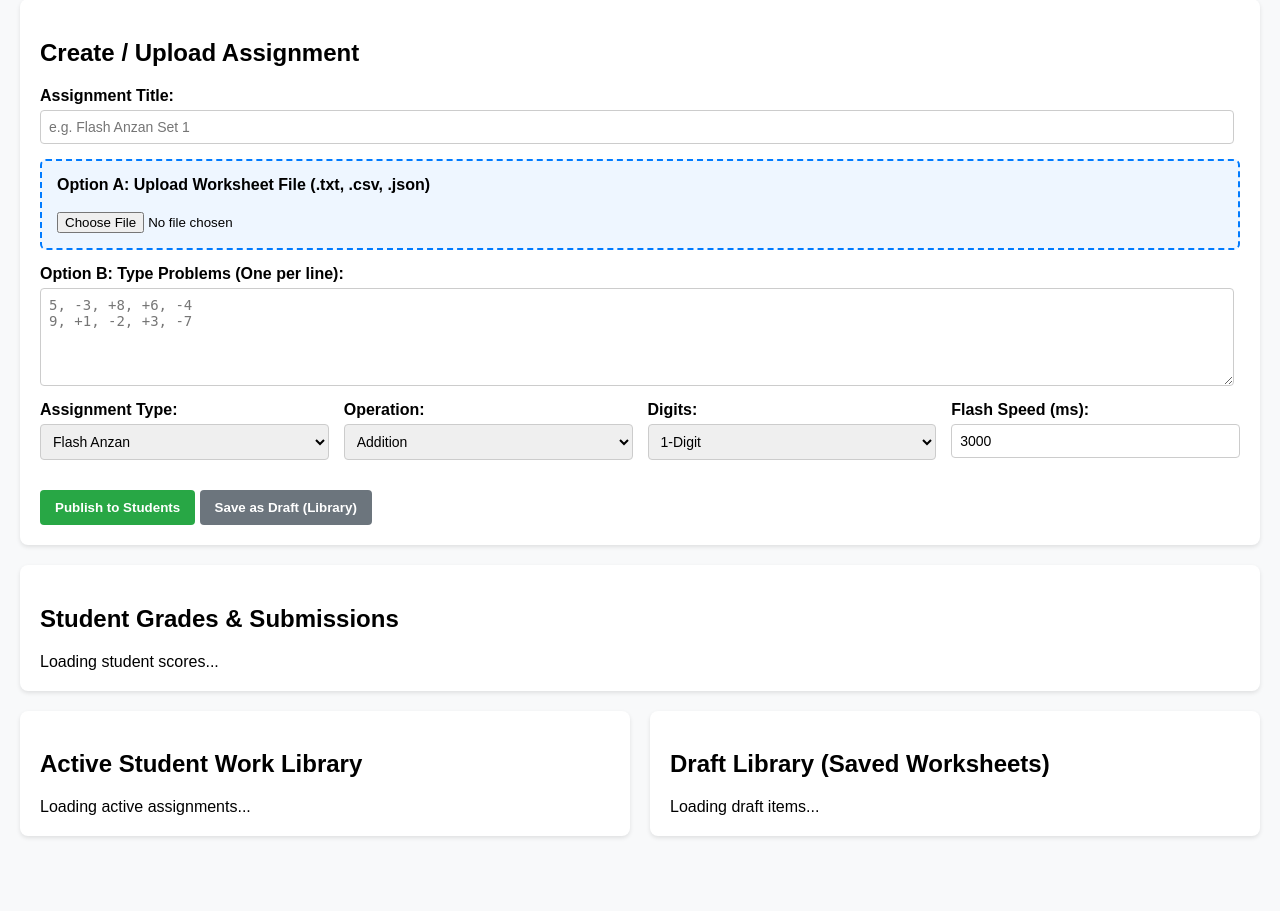
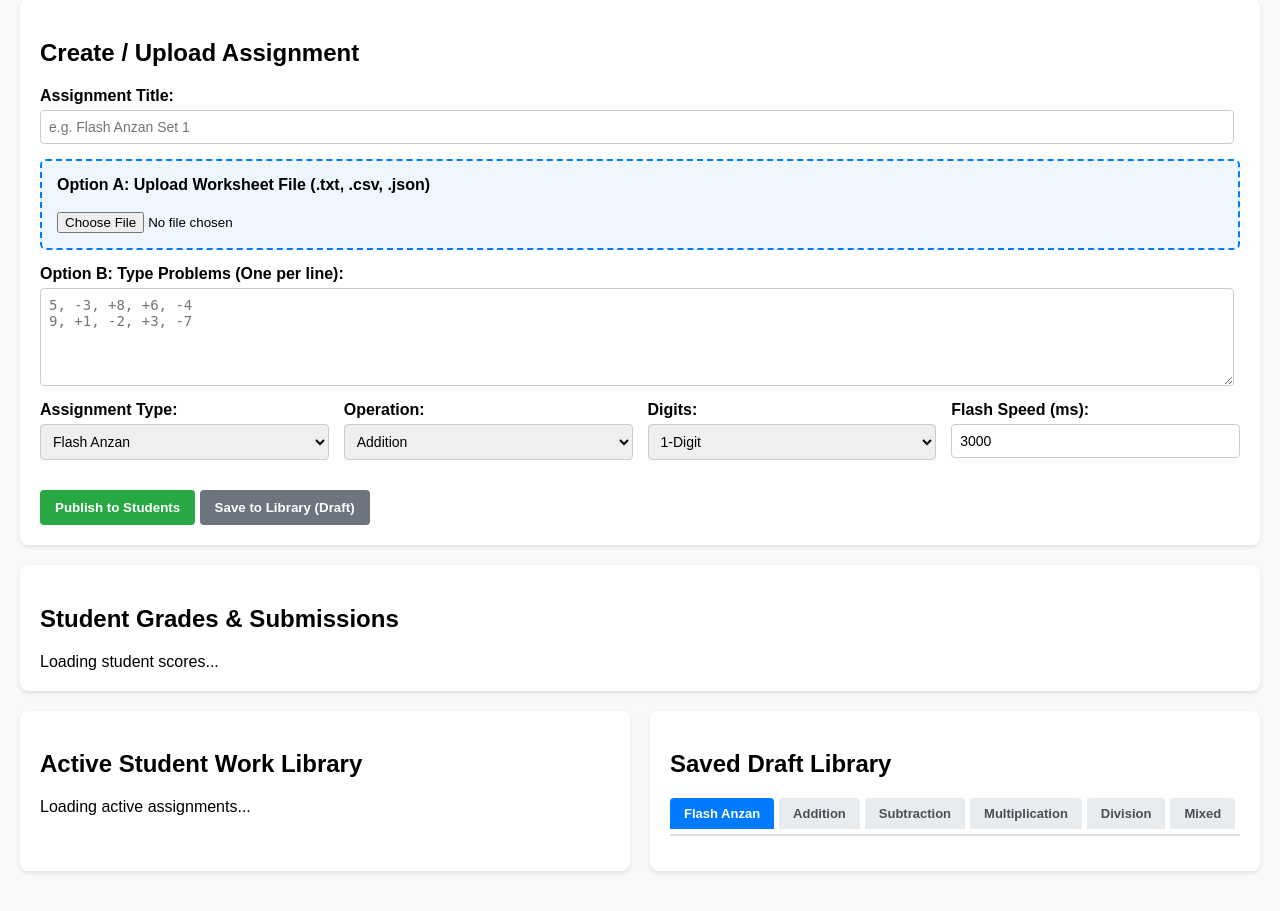
Before and after one commit to BuWiz/soroban-grader, a Flask app: page /teacher in a window 1280 px wide. Shown: the part 81-992 px from the top of the page. Before the commit the page ends 919 px from the top, so only its background shows below. Run offline with Flask 3, Linux system fonts and the light colour scheme; data that the repository does not hold is empty.

Commit message:
Add assign button and tabbed category library for teacher portal

```diff
--- a/templates/teacher.html
+++ b/templates/teacher.html
@@ -20,6 +20,13 @@
         .grade-item { padding: 10px; border-bottom: 1px solid #eee; display: flex; justify-content: space-between; align-items: center; }
         .item-row { display: flex; justify-content: space-between; align-items: center; padding: 10px 0; border-bottom: 1px solid #eee; }
         .actions { display: flex; align-items: center; }
+
+        /* Category Library Tabs */
+        .tab-bar { display: flex; gap: 5px; margin-bottom: 15px; border-bottom: 2px solid #ddd; overflow-x: auto; padding-bottom: 5px; }
+        .tab-btn { padding: 8px 14px; border: none; background: #e9ecef; border-radius: 4px 4px 0 0; cursor: pointer; font-weight: bold; color: #495057; font-size: 13px; }
+        .tab-btn.active { background: #007bff; color: white; }
+        .tab-content { display: none; }
+        .tab-content.active { display: block; }
     </style>
 </head>
 <body>
@@ -82,7 +89,7 @@
             </div>
 
             <button type="button" onclick="submitWorksheet('published')" class="btn btn-green">Publish to Students</button>
-            <button type="button" onclick="submitWorksheet('draft')" class="btn btn-gray">Save as Draft (Library)</button>
+            <button type="button" onclick="submitWorksheet('draft')" class="btn btn-gray">Save to Library (Draft)</button>
         </form>
     </div>
 
@@ -96,13 +103,36 @@
             <h2>Active Student Work Library</h2>
             <div id="assignedList">Loading active assignments...</div>
         </div>
+
+        <!-- Categorized Library Section -->
         <div class="card">
-            <h2>Draft Library (Saved Worksheets)</h2>
-            <div id="libraryList">Loading draft items...</div>
+            <h2>Saved Draft Library</h2>
+            <div class="tab-bar">
+                <button class="tab-btn active" onclick="switchTab('tab-flash', this)">Flash Anzan</button>
+                <button class="tab-btn" onclick="switchTab('tab-addition', this)">Addition</button>
+                <button class="tab-btn" onclick="switchTab('tab-subtraction', this)">Subtraction</button>
+                <button class="tab-btn" onclick="switchTab('tab-multiplication', this)">Multiplication</button>
+                <button class="tab-btn" onclick="switchTab('tab-division', this)">Division</button>
+                <button class="tab-btn" onclick="switchTab('tab-mixed', this)">Mixed</button>
+            </div>
+
+            <div id="tab-flash" class="tab-content active"></div>
+            <div id="tab-addition" class="tab-content"></div>
+            <div id="tab-subtraction" class="tab-content"></div>
+            <div id="tab-multiplication" class="tab-content"></div>
+            <div id="tab-division" class="tab-content"></div>
+            <div id="tab-mixed" class="tab-content"></div>
         </div>
     </div>
 
     <script>
+        function switchTab(tabId, btn) {
+            document.querySelectorAll('.tab-content').forEach(c => c.classList.remove('active'));
+            document.querySelectorAll('.tab-btn').forEach(b => b.classList.remove('active'));
+            document.getElementById(tabId).classList.add('active');
+            btn.classList.add('active');
+        }
+
         function handleFileUpload(event) {
             const file = event.target.files[0];
             if (!file) return;
@@ -177,10 +207,19 @@
                 const data = await res.json();
 
                 const assignedContainer = document.getElementById('assignedList');
-                const libraryContainer = document.getElementById('libraryList');
+                assignedContainer.innerHTML = '';
 
-                assignedContainer.innerHTML = '';
-                libraryContainer.innerHTML = '';
+                // Tab Containers
+                const tabs = {
+                    flash: document.getElementById('tab-flash'),
+                    addition: document.getElementById('tab-addition'),
+                    subtraction: document.getElementById('tab-subtraction'),
+                    multiplication: document.getElementById('tab-multiplication'),
+                    division: document.getElementById('tab-division'),
+                    mixed: document.getElementById('tab-mixed')
+                };
+
+                Object.values(tabs).forEach(t => t.innerHTML = '');
 
                 if (Array.isArray(data) && data.length > 0) {
                     data.forEach(item => {
@@ -207,17 +246,37 @@
                                     <strong>${item.title}</strong> <span style="color:#6c757d;">[${itemType}]</span> (${itemOp} - ${itemDigits})
                                 </div>
                                 <div class="actions">
-                                    <button class="btn-blue" onclick="publishItem('${item.id}')">Assign to Students Now</button>
+                                    <button class="btn-blue" onclick="publishItem('${item.id}')">Assign to Students</button>
                                     <button class="btn-red" onclick="deleteItem('${item.id}')">Delete</button>
                                 </div>
                             `;
-                            libraryContainer.appendChild(el);
+
+                            // Route to respective category tab
+                            if (itemType === 'Flash Anzan') {
+                                tabs.flash.appendChild(el);
+                            } else if (itemOp === 'Addition') {
+                                tabs.addition.appendChild(el);
+                            } else if (itemOp === 'Subtraction') {
+                                tabs.subtraction.appendChild(el);
+                            } else if (itemOp === 'Multiplication') {
+                                tabs.multiplication.appendChild(el);
+                            } else if (itemOp === 'Division') {
+                                tabs.division.appendChild(el);
+                            } else {
+                                tabs.mixed.appendChild(el);
+                            }
                         }
                     });
                 } else {
-                    assignedContainer.innerHTML = '<p style="color:#6c757d;">No active assignments in library.</p>';
-                    libraryContainer.innerHTML = '<p style="color:#6c757d;">No drafts saved.</p>';
+                    assignedContainer.innerHTML = '<p style="color:#6c757d;">No active assignments.</p>';
                 }
+
+                // Fill empty tab placeholders
+                Object.entries(tabs).forEach(([key, container]) => {
+                    if (container.children.length === 0) {
+                        container.innerHTML = `<p style="color:#6c757d;">No saved items in ${key}.</p>`;
+                    }
+                });
 
                 const gradeRes = await fetch('/api/grades');
                 const grades = await gradeRes.json();
```
